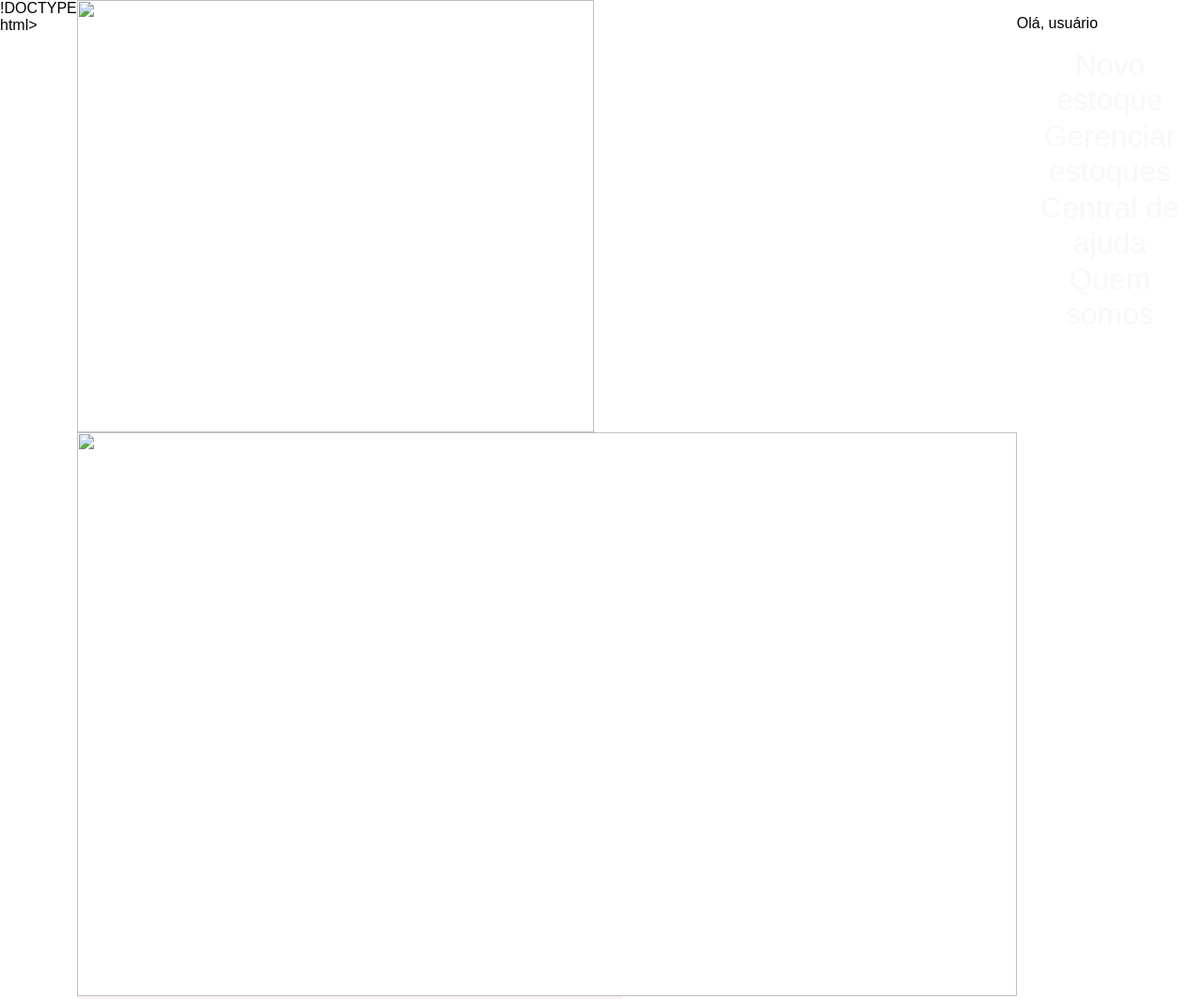
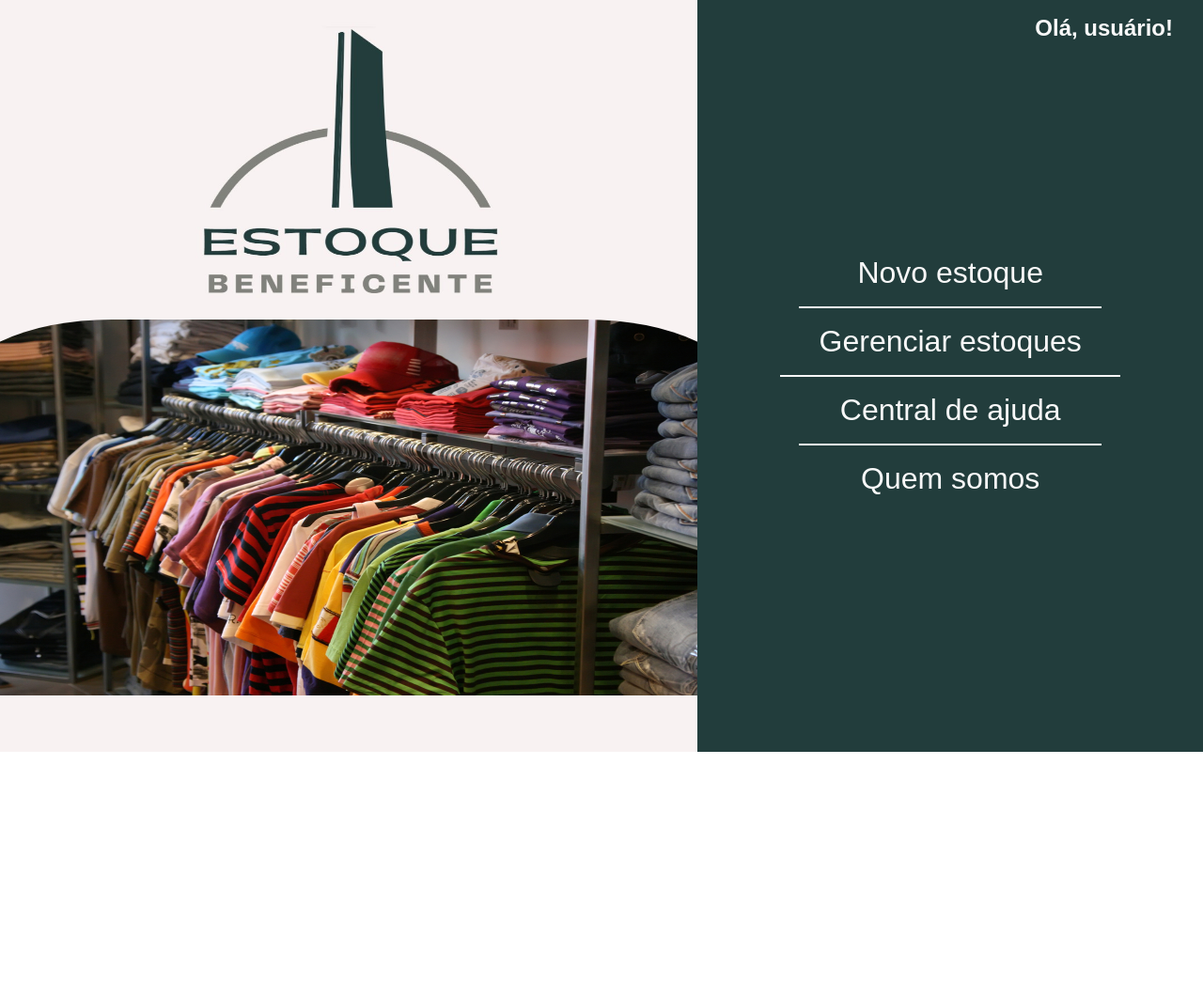
Before and after one commit to Richardtidi/ProjetoInterdisciplinarI, a plain HTML site: page Projeto/index.html in a window 1280 px wide. Shown: the top 1063 px of the page at 94% size. After the commit the page ends 800 px from the top, so only its background shows below. Drawn offline with Linux system fonts and the light colour scheme; files that its build step writes are made by us from their sources.

Commit message:
correção

```diff
--- a/Projeto/index.html
+++ b/Projeto/index.html
@@ -1,61 +1,28 @@
-!DOCTYPE html>
-<html lang="pt-BR">
-
-<head>
-    <meta charset="UTF-8">
-    <meta name="viewport" content="width=device-width, initial-scale=1.0">
-    <title>Estoque Beneficente</title>
-    <link rel="stylesheet" href="CSS/style.css">
-</head>
-
-<body>
-    <div class="left-column">
-        <div class="logo" id="cima">
-            <img src="/imagens/imagem2.jpg" width="550" height="460"/>
-        </div>
-        <div class="logo" id="baixo">
-            <img src="/imagens/Imagem1.jpeg" width="1000" height="600"/>
-
-        </div><!DOCTYPE html>
+<!DOCTYPE html>
 <html lang="pt-br">
 <head>
     <meta charset="UTF-8">
     <meta name="viewport" content="width=device-width, initial-scale=1.0">
     <title>Estoque Beneficente</title>
-            <link rel="stylesheet" type="text/css" href="/style.css">
-            <link rel="stylesheet" type="text/css" href="/variables.css">
+    <link rel="stylesheet" href="/Projeto/style.css">
+    <link rel="stylesheet" href="/Projeto/variables.css">
 </head>
 <body>
     <div class="colunaEsquerda">
-                <div class="imgCima"><img src="imagens/imagem2.jpg"></div>
-                <div class="imgBaixo"><img src="imagens/Imagem1.jpeg"></div>
+        <div class="imgCima"><img src="/Projeto/imagem2.jpg"></div>
+        <div class="imgBaixo"><img src="/Projeto/Imagem1.jpeg"></div>
     </div>
     <h1 id="ola">Olá, usuário!</h1>
     <div class="colunaDireita">
             <div class="botoes">
-                        <a href="novoEstoque.html"><button class="menu-item">Novo estoque</button></a>
+                <a href="/Projeto/novoEstoque.html"><button class="menu-item">Novo estoque</button></a>
                 <div class="linha"></div>
-                        <a href="gerenciarEstoque.html"><button class="menu-item">Gerenciar estoques</button></a>
+                <a href="/Projeto/gerenciarEstoque.html"><button class="menu-item">Gerenciar estoques</button></a>
                 <div class="linha" id="grossa"></div>
-                        <a href="centralDeAjuda.html"><button class="menu-item">Central de ajuda</button></a>
+                <a href="/Projeto/centralDeAjuda.html"><button class="menu-item">Central de ajuda</button></a>
                 <div class="linha"></div>
-                        <a href="quemSomos.html"><button class="menu-item">Quem somos</button></a>
+                <a href="/Projeto/quemSomos.html"><button class="menu-item">Quem somos</button></a>
             </div>
     </div>
 </body>
 </html>
-
-    </div>
-    <div class="right-column">
-        <div class="profile">
-            <p>Olá, usuário</p>
-        </div>
-        <div class="menu">
-            <button class="menu-item">Novo estoque</button>
-            <button class="menu-item">Gerenciar estoques</button>
-            <button class="menu-item">Central de ajuda</button>
-            <button class="menu-item">Quem somos</button>
-        </div>
-    </div>
-</body>
-</html>
```
Lines whose indentation alone changed are shown as unchanged.
